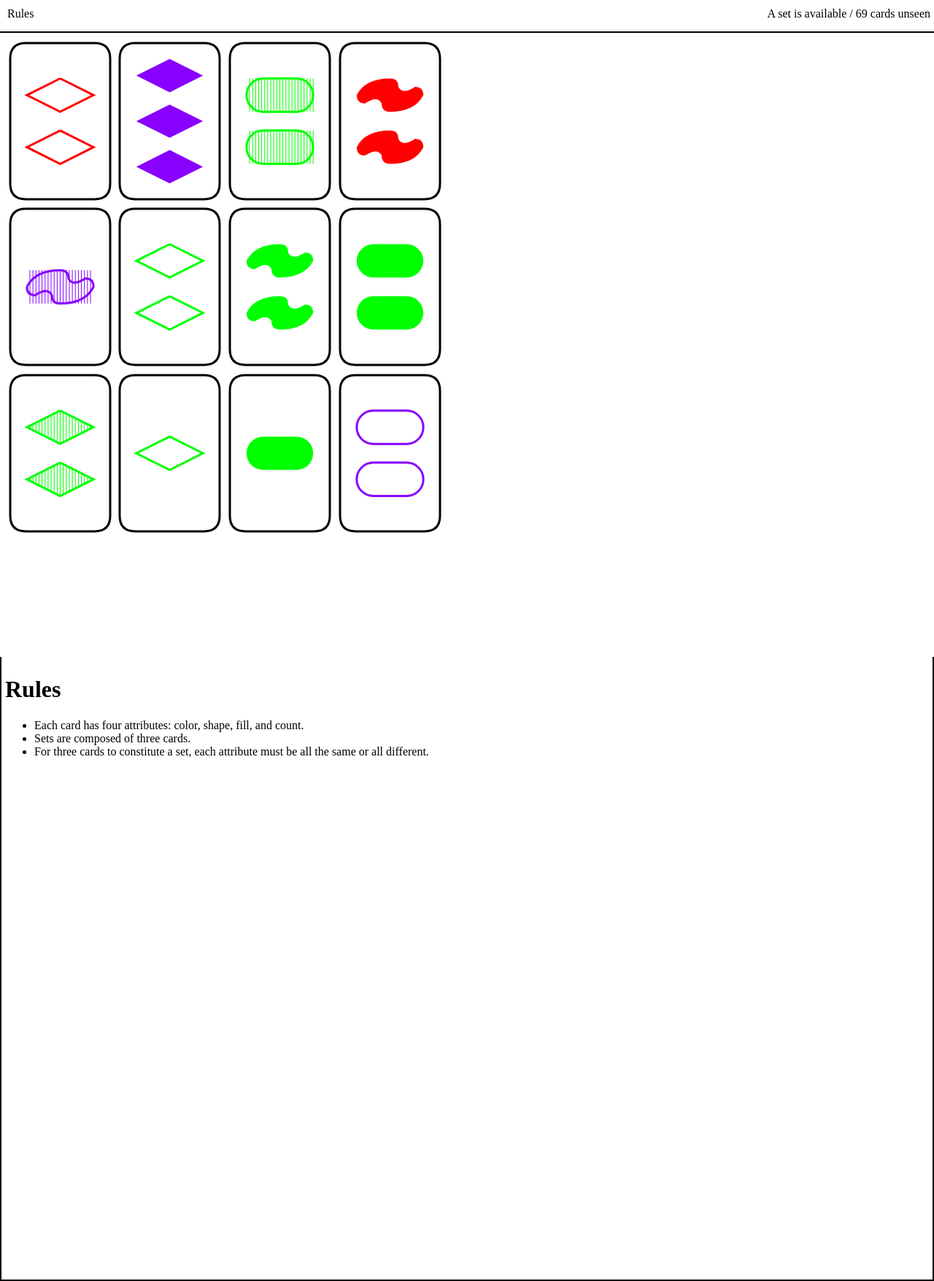
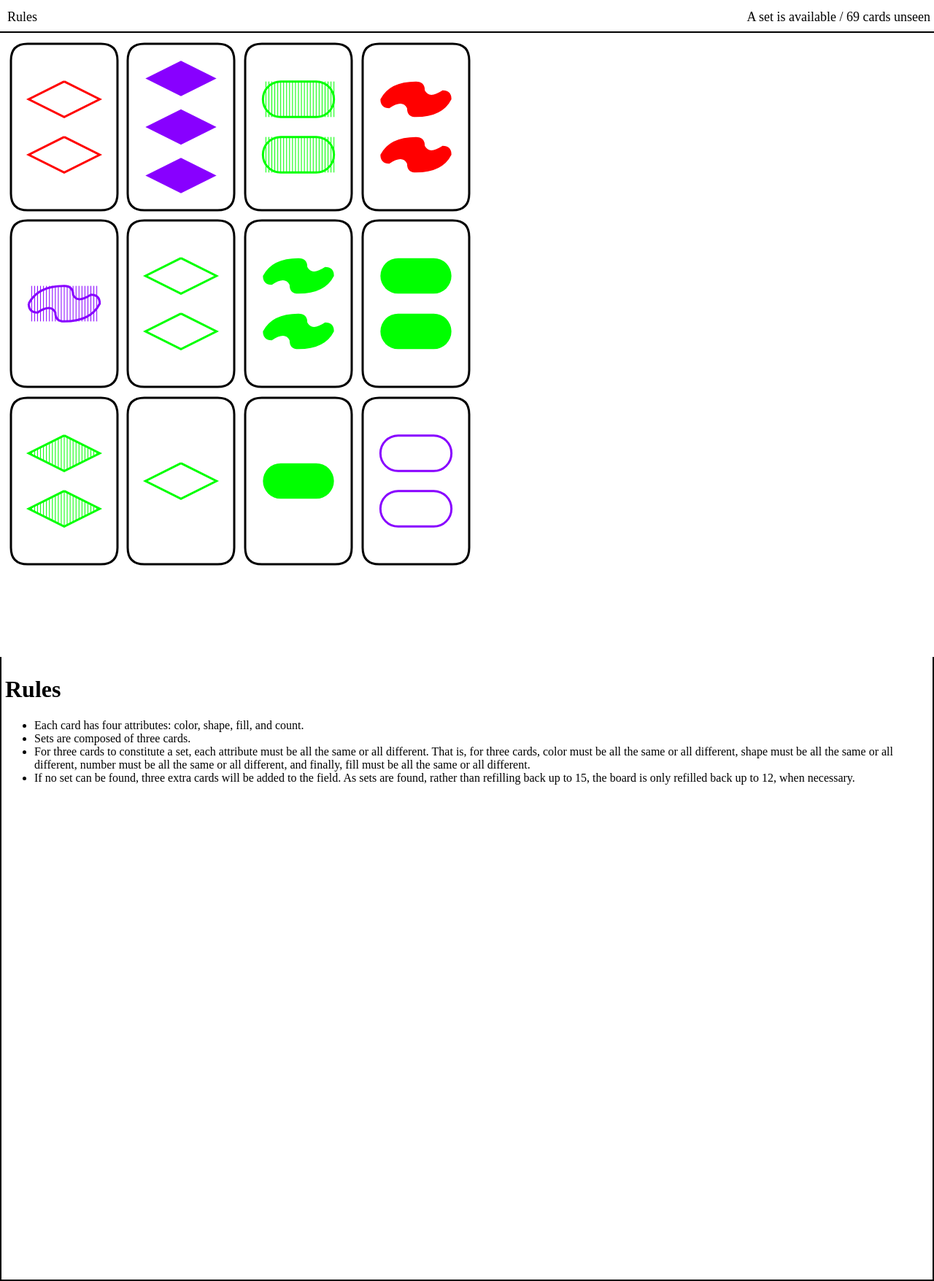
Before and after one commit to RagingRoosevelt/RagingRoosevelt.github.io, a Jekyll site: the page Games/Set/index.html, which Jekyll copies as it is, in a window 1280 px wide. Shown: the whole page at 73% size. Built offline with Jekyll 4.4.1, drawn with Linux system fonts in a browser that asks for light colours; some of the changed lines change nothing that is shown.

Commit message:
Set: now adds up to 3 extra cards when no set is availiable, moved from Utilities to games.

```diff
--- a/utilities/Set/index.html
+++ b/Games/Set/index.html
@@ -8,13 +8,13 @@
     <title>Set</title>
 </head>
 <body onresize="resizedWindow()">
-    <div id="div_menu"><a onclick="javascript:showRules()">Rules</a><span id="status"></span></div>
+    <div id="div_header"><a onclick="javascript:showRules()">Rules</a><span id="status"></span></div>
 
     <div id="div_game" class="fullView">
         <canvas id="board">Please install a modern browser that supports Canvas elements!</canvas>
     </div>
 
-    <div id="div_setup" class="fullView">
+    <div id="div_setup" class="fullView offScreen">
         <select id="players" size="10">
             <option>text1</option>
             <option>text2</option>
@@ -24,13 +24,20 @@
         </select>
     </div>
 
-    <div id="div_rules" class="fullView">
+    <div id="div_rules" class="fullView offScreen">
         <div id="div_rulesContent">
             <h1 style="display: block;">Rules</h1>
             <ul>
                 <li>Each card has four attributes: color, shape, fill, and count.</li>
                 <li>Sets are composed of three cards.</li>
-                <li>For three cards to constitute a set, each attribute must be all the same or all different.</li>
+                <li>For three cards to constitute a set, each attribute must be all the same or all different.  That is,
+                    for three cards, color must be all the same or all different, shape must be all the same or all
+                    different, number must be all the same or all different, and finally, fill must be all the same or
+                    all different.
+                </li>
+                <li>If no set can be found, three extra cards will be added to the field.  As sets are found, rather
+                    than refilling back up to 15, the board is only refilled back up to 12, when necessary.
+                </li>
             </ul>
         </div>
     </div>
--- a/utilities/Set/script/master.js
+++ b/Games/Set/script/master.js
@@ -1,13 +1,13 @@
 /**
  * Created by Theodore on 2/25/2017.
  *
+ * TODO: Refactor using JS best practices
+ * TODO: comment functions
  * TODO: mask hashlines for partial fill
  * TODO: score sets per user
- * TODO: add a card to the board when no set is available
  * TODO: add button to shuffle the board
  * TODO: 2x(6+) card layout for very long screens
  * TODO: deal with how to draw cards when the deck is empty
- * TODO: comment functions
  */
 
 
@@ -28,38 +28,50 @@
 let boardDiv;
 
 let active = "board";
-let board = {w: 4,
-            h: 3,
-            cards: [],
-            deck: [],
-            picked: []};
-let card = {ar: 1.56,
-            w: 100,
-            pad: function(){
-                return 0.1 * this.w
-            },
-            h: function(){
+let board = {w: 4
+            , h: 3
+            , inPlayMain: []
+            , inPlayExtra: []
+            , deck: []
+            , picked: []};
+let card = {ar: 1.56
+            , w: 100
+            , padAmnt: 0.2
+            , pad: function(){
+                    return (this.padAmnt / 2) * this.w
+                }
+            , thickness: 3
+            , h: function(){
                     return this.ar*this.w
-            },
-            shading: function(){
+                }
+            , shading: function(){
                     let c = Math.ceil(this.w/6);
                     return (c%2==1) ? c : c-1;
-            },
-            posX: function(x0) {
+                }
+            , posX: function(x0) {
                     let v = [];
                     for (let col=0; col<board.w; col++) {
                         v.push(x0+this.w*col+this.pad()*(col+1));
                     }
                     return v;
-            },
-            posY: function(y0) {
+                }
+            , posY: function(y0) {
                     let v = [];
-                for (let row=0; row<board.h; row++) {
-                    v.push(y0+this.h()*row+this.pad()*(row+1));
+                    for (let row = 0; row < board.h; row++) {
+                        v.push(y0 + this.h() * row + this.pad() * (row + 1));
                     }
                     return v;
-            },
-            rowcol2i: function(row, col) {
+                }
+            , posExtra: function(x0,y0) {
+                    if (board.w == 4){
+                        let x = this.posX(x0);
+                        return 2 * x[3] - x[2];
+                    } else {
+                        let y = this.posY(y0);
+                        return  2 * y[3] - y[2];
+                    }
+                }
+            , rowcol2i: function(row, col) {
                     return row*board.w+col;
                 }
             };
@@ -86,7 +98,14 @@
     }
     shuffle(board.deck);
 
-    refillBoard();
+    while (board.inPlayMain.length < 12) {
+        board.inPlayMain.push(board.deck.pop());
+        console.log("Board now has " + board.inPlayMain.length + " inPlayMain");
+    }
+
+    if (!isSetAvailable()) {
+        needExtraCards();
+    }
 
     resizedWindow();
     drawBoard();
@@ -94,7 +113,7 @@
     //canvas.onclick = clickedBoard;
 }
 
-/** Function determines appropriate sizes for the canvas and cards in order to fit the window.
+/** Function determines appropriate sizes for the canvas and inPlayMain in order to fit the window.
  *  Then calls a function to redraw the board.
  */
 function resizedWindow() {
@@ -104,17 +123,17 @@
     ctx.canvas.height = h;
     ctx.canvas.width = w;
 
-    if (h > card.ar * w) {
+    if (h/(5*card.ar) > w/5) {
         board.h = 4;
         board.w = 3;
-        //card.w = (h / 5)/card.ar;
+        card.w = (1-card.padAmnt) * Math.min(w / board.w, h / ((board.h+1) * card.ar));
     } else {
         board.h = 3;
         board.w = 4;
-        //card.w = (h / 5)/card.ar;
+        card.w = (1-card.padAmnt) * Math.min(w / (board.w+1), h / (board.h * card.ar));
     }
 
-    card.w = 0.75 * Math.min(h / (board.h * card.ar), w / board.w);
+    //card.w = 0.75 * Math.min(h / ((board.h+1) * card.ar), w / board.w);
 
 
 
@@ -148,20 +167,33 @@
             let x = Math.round(posX[col]);
             let y = Math.round(posY[row]);
             let i = card.rowcol2i(row,col);
-            drawCard(ctx, x,y, x+cw, y+ch, 3, board.cards[i]);
+            drawCard(ctx, x,y, x+cw, y+ch, card.thickness, board.inPlayMain[i]);
 
-            $("#div_game").append($(buildDiv(x,y,cw,ch,i)));
+            $("#div_game").append($(buildDiv(x,y,cw,ch,i,false)));
         }
     }
 
-    log("A set is " + (isSetAvailable() ? "" : "not ") + "available / " + board.deck.length + " cards unseen");
+    let f = Math.round(card.posExtra(0,0));
+    let l = undefined, x = undefined, y = undefined;
+    if (board.w == 4) {
+        l = posY;
+    } else {
+        l = posX
+    }
+    for (let k=0; k<board.inPlayExtra.length; k++) {
+        if (board.w == 4) {
+            x = f;
+            y = Math.round(l[k]);
+        } else {
+            x = Math.round(l[k]);
+            y = f;
+        }
+        drawCard(ctx, x, y, x+cw, y+ch, card.thickness, board.inPlayExtra[k]);
+
+        $("#div_game").append($(buildDiv(x,y,cw,ch,k,true)));
     }
 
-function refillBoard() {
-    while (board.cards.length < 12) {
-        board.cards.push(board.deck.pop());
-        console.log("Board now has " + board.cards.length + " cards");
-    }
+    log("A set is " + (isSetAvailable() ? "" : "not ") + "available / " + board.deck.length + " cards unseen");
 }
 
 function drawCard(ctx,x1,y1,x2,y2,thickness,info) {
@@ -393,7 +425,7 @@
 }
 
 function isSetAvailable() {
-    let comb = k_combinations(board.cards, 3);
+    let comb = k_combinations(board.inPlayMain.concat(board.inPlayExtra), 3);
 
 
     for (hand of comb) {
@@ -418,42 +450,42 @@
     return array;
 }
 
-function buildDiv(x,y,w,h,i) {
-    let r = "<div class=card id=card"+i+" style=\"";
+function buildDiv(x,y,w,h,i,inExtra) {
+    let r = "<div class=card id=card"+i+(inExtra?"extra":"main")+" style=\"";
     r += "height: "+h+"px; ";
     r += "width: "+w+"px; ";
     r += "left: "+x+"px; ";
     r += "top: "+y+"px; ";
     r += "border-radius: "+h/10+"px; "
-    r += "\" onclick=javascript:clickedCard("+i+")";
+    r += "\" onclick=javascript:clickedCard("+i+","+inExtra+")";
     r += "></div>";
     return r;
 }
 
-function clickedCard(i) {
+function clickedCard(i, inExtra) {
     //log("Selected card #" + i);
 
     // has the card already been picked?  if so, remove it
     for (j in board.picked) {
-        if (i == board.picked[j].i) {
+        if (i == board.picked[j].i && inExtra == board.picked[j].inExtra) {
             //log("Deselected card #" + i);
-            let temp = board.picked.splice(j,1);
-            setCardHighlight(temp[0].i, false);
+            let temp = board.picked.splice(j, 1);
+            setCardHighlight(temp[0].i, inExtra, false);
             return;
         }
     }
 
-    // are there already three cards picked?  if so, removed the first one picked
+    // are there already three inPlayMain picked?  if so, removed the first one picked
     if (board.picked.length == 3) {
         let temp = board.picked.shift();
-        setCardHighlight(temp.i, false);
+        setCardHighlight(temp.i, inExtra, false);
     }
 
     // add the card that was just picked to the hand
-    board.picked.push({i: i, v: board.cards[i]});
-    setCardHighlight(i, true);
+    board.picked.push({i: i, v: (inExtra?board.inPlayExtra[i]:board.inPlayMain[i]), inExtra: inExtra});
+    setCardHighlight(i, inExtra, true);
 
-    // are there now three cards in the hand?  if so, check if they are a set.
+    // are there now three inPlayMain in the hand?  if so, check if they are a set.
     if (board.picked.length == 3) {
         let hand = [board.picked[0].v, board.picked[1].v, board.picked[2].v];
         if (isSet(hand)) {
@@ -471,20 +503,39 @@
 
     swal({
         title: "Set found!",
-        text: "<canvas id='setFoundDisplay' width='"+3*card.w+"px' height='"+card.h()+"'></canvas>",
+        text: "<canvas id='setFoundDisplay' width='478px' height='"+(478/3)*card.ar+"'></canvas>",
         html: true
     });
     confirmationCTX = $("#setFoundDisplay").get(0).getContext("2d");
-    drawCard(confirmationCTX, 0*card.w+2,0+2,1*card.w-2,card.h()-2,3,board.picked[0].v);
-    drawCard(confirmationCTX, 1*card.w+2,0+2,2*card.w-2,card.h()-2,3,board.picked[1].v);
-    drawCard(confirmationCTX, 2*card.w+2,0+2,3*card.w-2,card.h()-2,3,board.picked[2].v);
+    let w = 478 / 3
+    drawCard(confirmationCTX, 0*w+2, 0+2, 1*w-2, card.ar*w-2, card.thickness, board.picked[0].v);
+    drawCard(confirmationCTX, 1*w+2, 0+2, 2*w-2, card.ar*w-2, card.thickness, board.picked[1].v);
+    drawCard(confirmationCTX, 2*w+2, 0+2, 3*w-2, card.ar*w-2, card.thickness, board.picked[2].v);
 
     while (board.picked.length > 0) {
         let temp = board.picked.pop();
-        setCardHighlight(temp.i, false);
+        setCardHighlight(temp.i, temp.inExtra, false);
 
-        board.cards[temp.i] = board.deck.pop();
+        if (temp.inExtra) {
+            board.inPlayExtra.splice(temp.i,1);
+        } else {
+            board.inPlayMain[temp.i] = board.deck.pop();
         }
+    }
+
+    if (!isSetAvailable()) {
+        needExtraCards();
+    }
+
+    drawBoard();
+}
+
+function needExtraCards() {
+    while (board.inPlayExtra.length < 3) {
+        board.inPlayExtra.push(board.deck.pop());
+    }
+
+
     drawBoard();
 }
 
@@ -500,19 +551,19 @@
 
 function showRules() {
     if (active == "board") {
-        $("#div_game").css("top", "100vh");
-        $("#div_rules").css("top", "5vh");
+        $("#div_game").addClass("offScreen");
+        $("#div_rules").removeClass("offScreen");
         active = "rules";
     } else if (active == "rules") {
-        $("#div_game").css("top", "5vh");
-        $("#div_rules").css("top", "100vh");
+        $("#div_game").removeClass("offScreen");
+        $("#div_rules").addClass("offScreen");
         active = "board";
     }
 
 }
 
-function setCardHighlight(i, highlighted) {
+function setCardHighlight(i, inExtra, highlighted) {
     let r = Math.round(card.h() / 20);
-    let shadow = highlighted ? r + "px " + r + "px " + 3*r + "px " + cBlack : "none";
-    $("#card"+i).css("box-shadow", shadow);
+    let shadow = highlighted ? "0 0 " + 2 * r + "px " + 0.5 * r + "px " + cBlack : "none";
+    $("#card"+i+(inExtra?"extra":"main")).css("box-shadow", shadow);
 }
--- a/utilities/Set/style/master.css
+++ b/Games/Set/style/master.css
@@ -9,24 +9,23 @@
     /*font-size: 1.25em;*/
 }
 
-#div_rules, #div_setup {
-    top: 100vh;
-}
 .fullView {
     position: absolute;
     top: 5vh;
     left: 0;
     width: 100vw;
     height: 95vh;
+    background: #ffffff;
 }
-#div_game, #div_rules, #div_setup {
-    background: #ffffff;
+.offScreen {
+    top: 100vh !important;
 }
 #status {
     position: absolute;
     right: 5px;
 }
 #div_rulesContent {
+    overflow-y:auto;
     position: absolute;
     padding: 5px;
     margin: 0;
@@ -38,7 +37,7 @@
     width: 100%;
     height: 100%;
 }
-#div_menu {
+#div_header {
     box-sizing: border-box;
     width: 100vw;
     height: 5vh;
@@ -48,6 +47,8 @@
     border-width: 0 0 2px 0;
     border-style: solid;
     padding: 10px;
+    line-height: 3vh;
+    font-size: 2vh;
 }
 
 #players {
```
Also changed, not shown: Games/Set/script/combinations.js (renamed from utilities/Set/script/combinations.js), Games/Set/script/jquery-3.1.1.js (renamed from utilities/Set/script/jquery-3.1.1.js), Games/Set/script/sweetalert.js (renamed from utilities/Set/script/sweetalert.js), Games/Set/script/sweetalert.min.js (renamed from utilities/Set/script/sweetalert.min.js), Games/Set/style/sweetalert.css (renamed from utilities/Set/style/sweetalert.css). Lines whose indentation alone changed are shown as unchanged.
